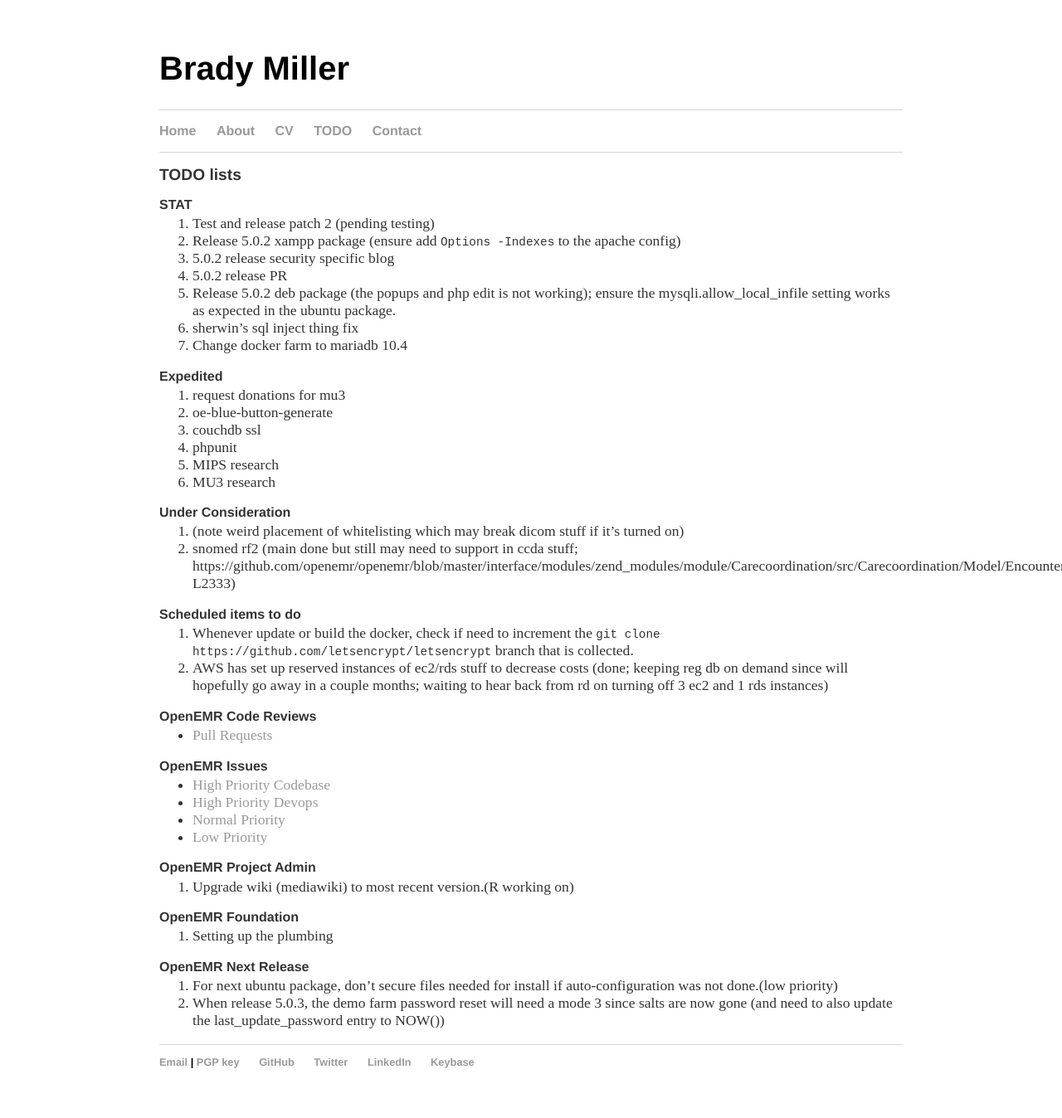
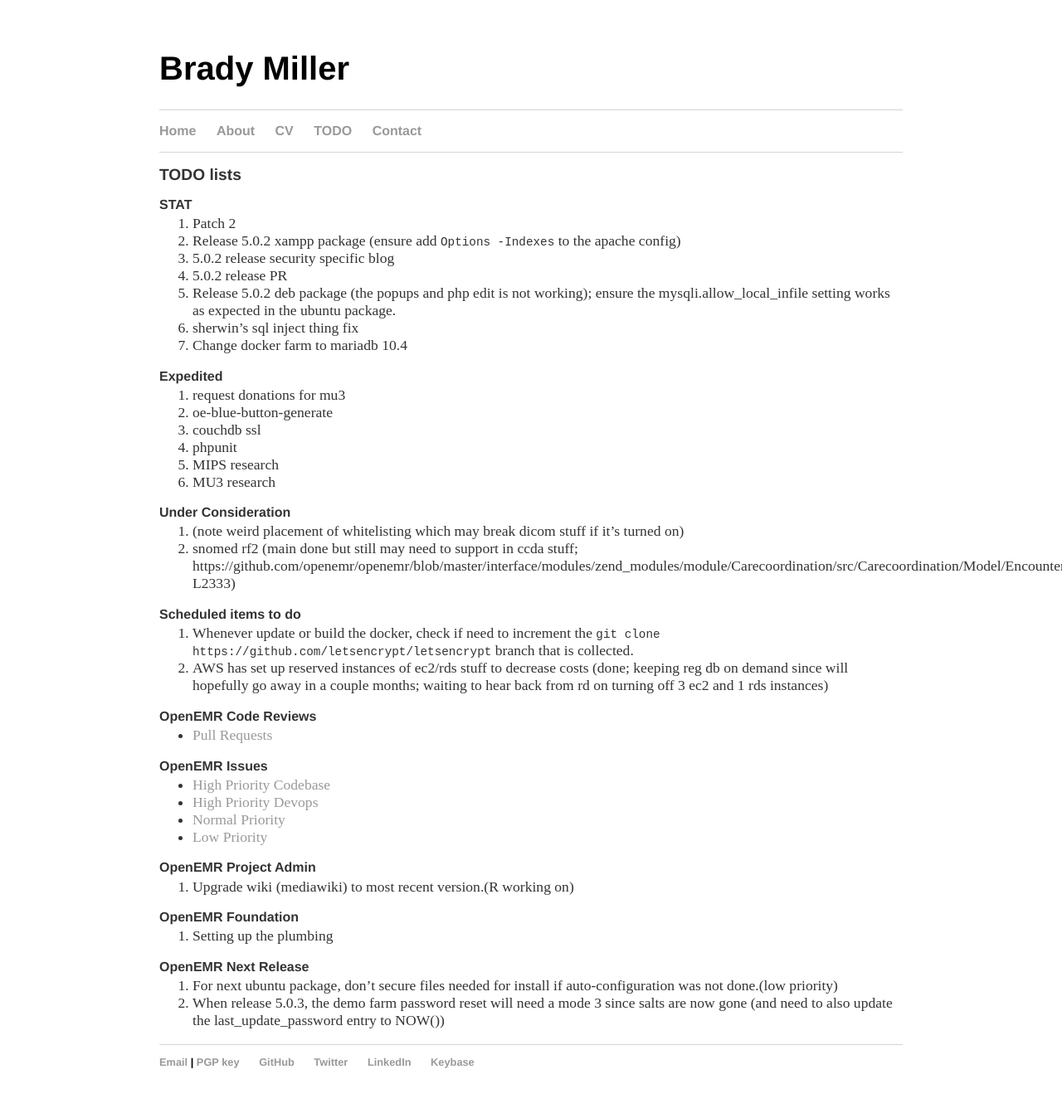
Before and after one commit to bradymiller/bradymiller.github.io, a Jekyll site: the page built from todo/index.md, in a window 1280 px wide. Shown: the whole page at 83% size. Built offline with Jekyll 4.4.1, drawn with Linux system fonts in a browser that asks for light colours; our own code applies the rules of GitHub Pages for plain Markdown files.

Commit message:
Update index.md

```diff
--- a/todo/index.md
+++ b/todo/index.md
@@ -4,7 +4,7 @@
 ## TODO lists
 
 ### STAT
-1. Test and release patch 2 (pending testing)
+1. Patch 2
 1. Release 5.0.2 xampp package (ensure add `Options -Indexes` to the apache config)
 1. 5.0.2 release security specific blog
 1. 5.0.2 release PR
```
